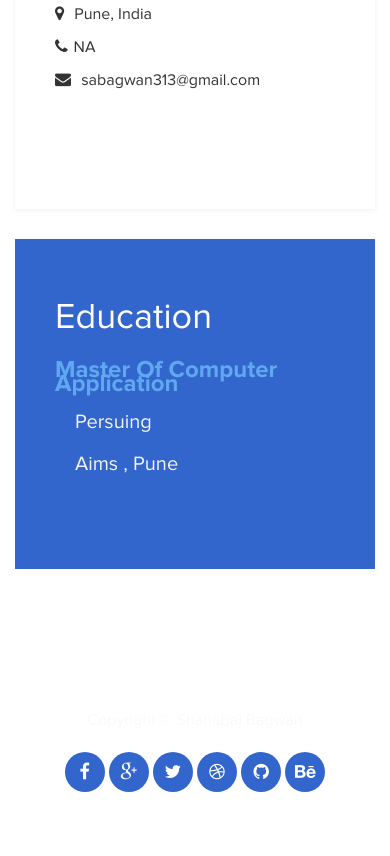
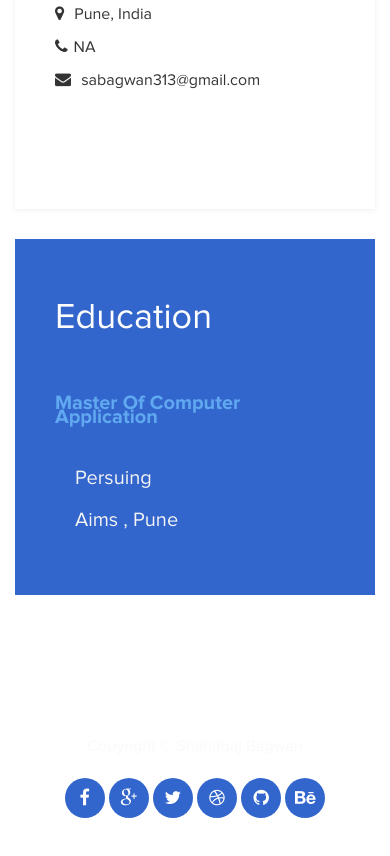
Before and after one commit to Shahabaj786786/Shahabaj786786.github.io, a plain HTML site: page index.html in a window 390 px wide. Shown: the part 1789-2645 px from the top of the page. Drawn offline with Linux system fonts and the light colour scheme.

Commit message:
font size change in education section

```diff
--- a/css/templatemo-blue.css
+++ b/css/templatemo-blue.css
@@ -199,6 +199,9 @@ http://www.templatemo.com/tm-467-easy-profile
                         padding-bottom: 0px;
                         padding-top: 30px;
                     }
+                    .education-content h4 {
+                        font-size: 20px;
+                    }
                 }
                 /* about section */
 
--- a/index.html
+++ b/index.html
@@ -146,7 +146,7 @@
                 <div class="education">
                     <h2 class="white">Education</h2>
                     <div class="education-content">
-                        <h4 class="education-title accent">Master Of Computer Application</h4>
+                        <span><h4 class="education-title accent">Master Of Computer Application</h4></span>
                         <div class="education-school">
                             <span><h5>Persuing</h5></span><br>
                             <span> <h5>Aims , Pune</h5></span>
```
